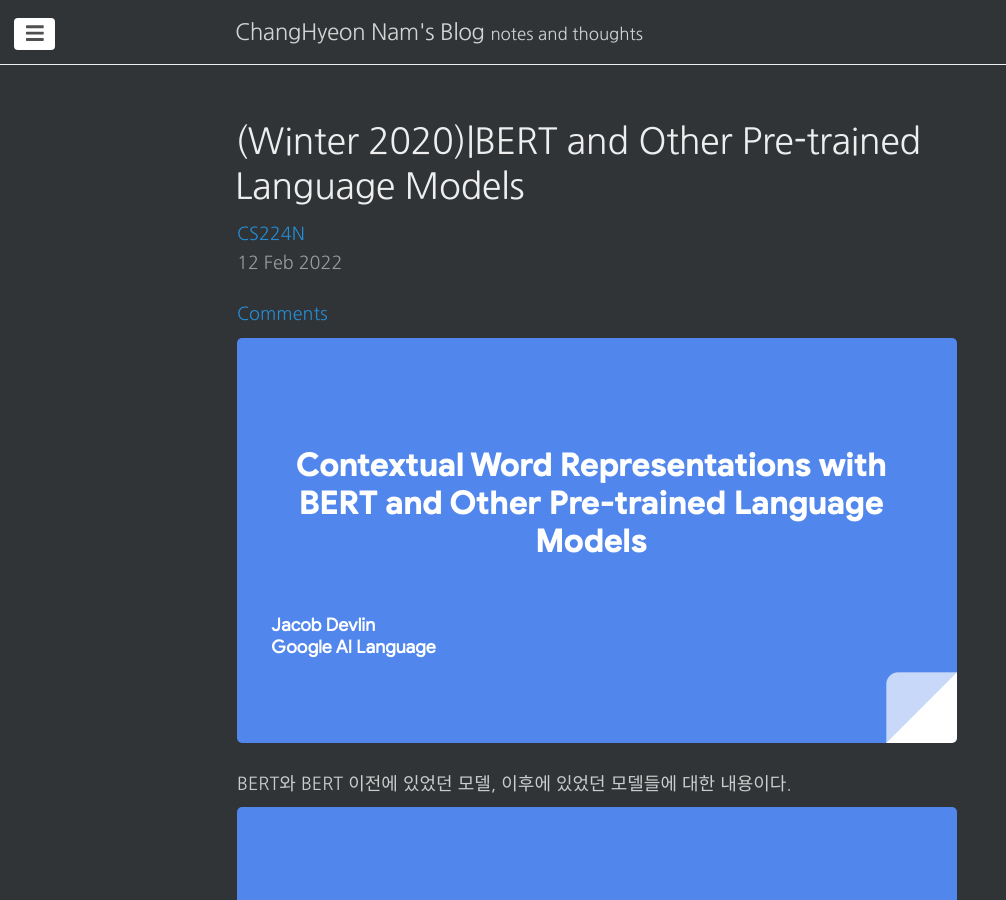
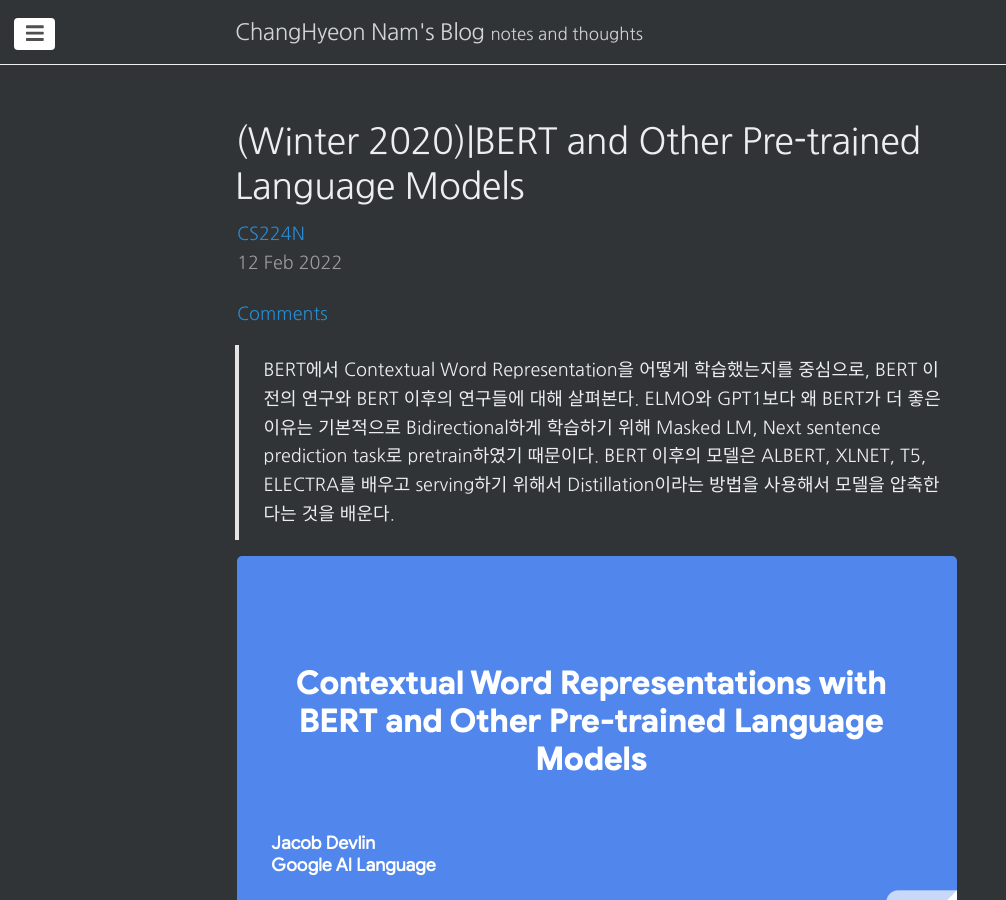
Before and after one commit to changhyeonnam/changhyeonnam.github.io, a Jekyll site: the page built from _posts/2022/2022-2-12-cs224n_2020.md, in a window 1280 px wide and 900 px high. Shown: the whole window, without its empty margins (0-1006 px from the left). Built offline with Jekyll 4.4.1, drawn with Linux system fonts in a browser that asks for light colours; nearby versions of some CDN libraries; comment, search, counter and statistics services are not loaded.

Commit message:
update BERT.md

```diff
--- a/_posts/2022/2022-2-12-cs224n_2020.md
+++ b/_posts/2022/2022-2-12-cs224n_2020.md
@@ -10,14 +10,18 @@
   changefreq : daily
   priority : 1.0
 ---
+> BERT에서 Contextual Word Representation을 어떻게 학습했는지를 중심으로, BERT 이전의 연구와 BERT 이후의 연구들에 대해 살펴본다. ELMO와 GPT1보다 왜 BERT가 더 좋은 이유는 기본적으로 Bidirectional하게 학습하기 위해 Masked LM, Next sentence prediction task로 pretrain하였기 때문이다. BERT 이후의 모델은 ALBERT, XLNET, T5, ELECTRA를 배우고 serving하기 위해서 Distillation이라는 방법을 사용해서 모델을 압축한다는 것을 배운다.
+>
 
 ![Untitled](/images/2022/cs224n/2020/a0.png)
 
 BERT와 BERT 이전에 있었던 모델, 이후에 있었던 모델들에 대한 내용이다.
 
+
 ![Untitled](/images/2022/cs224n/2020/a1.png)
 
 먼저 history, background에 대해 짚고 넘어간다.
+
 
 ![Untitled](/images/2022/cs224n/2020/a2.png)
 
@@ -25,9 +29,11 @@
 
 그리고 나서 word2vec, glove가 나왔고, 이 방법들은 학습할 때, 더 cheaper, scalable way였다.  word2vec, glove를 이용하여 billions of token을 하나의 CPU로 돌릴 수 있게 되었다.
 
+
 ![Untitled](/images/2022/cs224n/2020/a3.png)
 
 문제는 이러한 embedding이 context-free 방식으로 적용되었다는 것이다. 예를들어, bank가 위의 두 문장에서 같은 embedding값을 갖게 된다. 그래서 사람들은 단순한 single word가 아닌, word sense embedding과 같은 방식을 시도했다. 대부분의 단어가 context에 따라 다른 의미를 갖는다. ‘open the bank account’, ‘I went to the bank’라는 두개의 문장에 대해서도 semi-different sense가 존재한다.  그래서 우리는 contextual representation이 필요하다.
+
 
 ![Untitled](/images/2022/cs224n/2020/a4.png)
 
@@ -35,17 +41,21 @@
 
 좋은 결과가 나왔지만, 매우 좋지는 못했다. Corpus, model size가 LM과 같은 매우 크지 않고, 기존의 size를 사용했기 때문이다.
 
+
 ![Untitled](/images/2022/cs224n/2020/a5.png)
 
 2017년 Washington univ에서의 ELMo가 나왔다. LM을 big corpus(billion words)에 대해 big model (LSTM with 4000 hidden dimension with bidirectional model (왼쪽에서 오른쪽으로 학습하고, 오른쪽에서 왼쪽으로 학습한것을 concat))을 사용하였다. 그리고 이것을 contextual pretrained embeddings라 불렀다. ELMO에 기저하는 아이디어는 your existing model architecture를 바꾸는 게 아니고, 너가 갖고 있는 task-specific model architecture에 대해 예전엔 Globe embedding을 사용했다면 이제는 ELmo embedding을 input으로 넣는 것이다. 그 당시에 모든 task에서 state-of-art 를 달성했다. 왜냐하면 state - of- art model에 ELMO만 embedding으로 넣어주면 되었기 때문이다.
+
 
 ![Untitled](/images/2022/cs224n/2020/a6.png)
 
 그 다음 OpenAI가 2018년도에 Improving Language Understanding by Generative Pre-Training (GPT1)이라는 논문을 발표했다. ELMO와 유사하게 large corpus로 large language model(12-layer)을 학습했다. 그 당시에 open source model중 가장 큰 모델이었다. 그 당시에 발표자분은 너무 크다고 생각했다고 한다. 하지만 지금와서 생각해보면 이러한 depth(12-layer)가 crucial element 중 하나 였다. LM을 이용하여 finetune한 후, 마지막 token으로 classification task를 했고, state-of-art 를 달성 했다.
 
+
 ![Untitled](/images/2022/cs224n/2020/a7.png)
 
 BERT로 넘어가기 전에 transformer부터 짚고 넘어가겠다.  BERT, GPT를 잘 작동하게 한 precursor 중에 하나 이다.  이전에 수업에서 transformer를 배웠기 때문에 너무 자세히는 설명하지 않겠다.
+
 
 ![Untitled](/images/2022/cs224n/2020/a8.png)
 
@@ -55,9 +65,11 @@
 
 두번째 장점에 대해 얘기해 보곘다. 위 슬라이드 처럼 4개의 단어를 갖는 두개의 문장이 있다고 해보자. LSTM에서는 각 단어가 한번에 하나씩만 학습하게 된다. Modern hardware TPU, GPU에서는 matrix multiplication이 클수록 (값이 아니라 크기) 더 좋다 (빨라진다). LSTM에서는 작은 size의 batch를 사용할 수 밖에 없다. (sequence 개수에 따른 batch size) 하지만 Transformer에서는 batchsize가 total number of words이다.만약 500개의 단어로 이루어진 32개의 문장이 있다고 해보자. batch size는 500*512가 batchsize가 된다. (발표자는 32*512이라 했는데, max_length(word size)가 batch size가 되어야 맞는 것 같다.) 그러면 huge matrix multiplication을 하게되고, modern hardware의 이점을 모두 사용할 수 있게된다.
 
+
 ![Untitled](/images/2022/cs224n/2020/a9.png)
 
 이제는 BERT를 설명하겠다.
+
 
 ![Untitled](/images/2022/cs224n/2020/a10.png)
 
@@ -65,35 +77,43 @@
 
 또 다른 큰 이유는 bidirectional encoder에서 word들이 자기 자신들을 볼 수 있다는 것이다. (다음 슬라이드)
 
+
 ![Untitled](/images/2022/cs224n/2020/a11.png)
 
 Language Representation을 한다고 했을때, Unidirectional context에서는 항상 offset by 1이어야 하고, sentenece에 있는 모든 단어를 예측하게 된다. 이것은 꽤 좋은 sample efficiency를 보여준다. 왜냐하면 512 dimension을 갖고 있는 500개의 단어에 대해, 하나의 단어만 예측한다면 500번 반복해야 한다. 하지만 bidirectional-LSTM, transformer를 사용하면, 첫번째 layer이 후에 모든 단어가 자기 자신을 볼 수 있게 된다. (path back이 open되어있다.) 그래서 사실상 실제 prediction이 없다.
+
 
 ![Untitled](/images/2022/cs224n/2020/a12.png)
 
 그래서 간단한 solution으로, normal language model을 이용해서 학습하는 것이 아니라 k percent of words를 mask하여 사용하는 것이다. 이렇게 되면 bidirectional model을 사용할 수 있다. input에 대한 정보가없기 때문에 cheat할 수가 없다. 이 방법의 단점은 각 단어마다 많은 개수의 prediction은 할 수가 없게된다. k=15%라면 100% word에 대한 prediction이 아닌 15% of words만을 predictive하게 된다. 하지만 장점은 both direction으로 학습하기 때문에 더 rich한 model을 갖게된다. 여기서 k는 emprically하게 결정해야하는 hyperparameter중 하나이다. 15%가 optimal value이 었다. k에 대해 여러 값을 실험하는 이유는, 예를들어 50% masking을 사용한다고 했을떄, 더 많은 prediction은 할 수 있겠지만, context의 대부분을 mask out하게 되고, 어떠한 contextual model을 학습할 수 없게 된다.  하지만 만약에 문장에 대해 하나의 단어씩 mask한다면 optimal이겠지만, data processing, model training의 cost가 expensive하게된다. (compute-bounded) 그래서 %k에 대해 이와 같은 trade-off가 존재한다.
 
+
 ![Untitled](/images/2022/cs224n/2020/a13.png)
 
 BERT에서 매우 중요한 것 중 하나는, fine-tuning 할때 mask token은 unseen token이라는 것이다. 이것에 대한 해결 방법은 15% of words에 대해 prediction할 때, [mask] token을 100% replace하지 말라는 것이다. 80%는 [mask]로 replace하고, 10%는 random, 10%는 같은 것으로 유지한다. went to the 다음에 올 단어에 대해 [mask]로 100% 학습을 하게 되면, [mask]에 대해 예측된 것이 맞는지 틀린지 몰라서 위와 같은 방법을 사용한다.
+
 
 ![Untitled](/images/2022/cs224n/2020/a14.png)
 
 다른 종류의 BERT에 관한 detail은, 우리가 하고 있는 많은 task가 words를 학습하는 것이 아니라 sentence 사이의 relationship을 에측하는 것을 학습하길 원한다. 예를들어 주어진 질문에 대해, document의 어떠한 문장이 질문의 답인지 아닌지 물어보는 Q&A task가 있다. 그래서 word-level이 아닌 sentence-level로 학습하려 하는 것이다. 그래서 sentence-level로 학습하기 위해서, next-sentence task를 했다. 50%는 같은 document로 부터 두개의 문장을 가져오고, 50%는 random document에서 2개의 문장을 가져와서 was this real next sentence라는 것을 학습했다.
 
+
 ![Untitled](/images/2022/cs224n/2020/a15.png)
 
 Input Representation에 대해 살펴보자. normal transformer와 유사하다. 여기에 추가적인 embedding, segment embeddings가 있다. normal transformer와 같이 input에 대해 WordPiece segmentation을 한다. (roughly morphological한 값을 갖게)  30,000 word vocab을 사용한다. transformer와 동일하게 positional embedding을 사용한다. (LSTM과 다르게 locational awareness가 없기 때문에, 순서를 모른다라는 말씀!) 그리고 나서 Segment Embedding을 하는데 이것이 sentence A인지 B인지 구별한다. 이것은 older style과 반대되는데, 과거의 것들은 모든 파트에 대해 다른 encoder를 갖고 있는데, BERT는 하나의 sequence를 input으로 받는다. (하나의 Encoder로!)
 
+
 ![Untitled](/images/2022/cs224n/2020/a16.png)
 
 3B words (사실 2022년 현재의 다른 사람들이 만든 큰 모델보다 크진 않다.) 당시에는 제일 큰 모델이었다.
+
 
 ![Untitled](/images/2022/cs224n/2020/a17.png)
 
 Fine tuning Procedure에 대한 내용이다. 위의 두가지 task에 대해 pretrain하였다. 다른 embedding 값을 갖고 있는 multiple sentence로 이루어져 있는 input sequence에 대해, transformer model로 feed한다.
 
 위에서 언급하지 않은 special embedding [CLS], [SEP]이 있는데, next-sentence prediction task를 학습하기 위해 사용한 것으로, 이 embedding이 intrinsic하게 유용하지는 않다. 12 or 24 layer model의 weight가 유용하다. 그래서 전체 모델을 fine-tuning 하기 위해서는 silent part만을 골라서 down-stream task에 사용할 수 있다.
+
 
 ![Untitled](/images/2022/cs224n/2020/a18.png)
 
@@ -103,57 +123,71 @@
 
 BERT가 매우큰 impact을 갖는 이유를 물리학자 비유해 보면, 많은 research 분야(problem)를 없애버리는 엄청난 theory가 end-goal일 것이고, 이와 유사하게 down-stream task를 해결해버렸다.
 
+
 ![Untitled](/images/2022/cs224n/2020/a19.png)
 
 위의 GLUE Result는 대부분 sentence pair 또는 sentence classification task에 관한 것이다. BERT Large에 대해서 놀라운 점은 tiny example에 대해서도 가장 성능이 좋았다는 것이다.  매우 큰 모델을 pretrain하지 않고 작은 데이터 셋에 대해 학습하면  overfit 되버리게 된다. 그래서 얼마나 큰  pretrain model이 좋은 성능을 보일지 제한이 없는 것처럼 보인다.
+
 
 ![Untitled](/images/2022/cs224n/2020/a20.png)
 
 위 슬라이드는 Question Answering dataset인데, 질문에 대해 답이 없는 경우에 “no anwser’라고 대답할 수 있어야 한다. 이 task에 대해 BERT가 그 당시에 state-of-art를 달성했다. 현재는 Human performance를 능가했다.
 
+
 ![Untitled](/images/2022/cs224n/2020/a21.png)
 
 위의 plot들은 모두 BERT based sized model들이다. 빨간색은 next sentence를 제거한 경우이고, 이러한 task가 중요한지 아닌지 알수있다. 노란색은 bidirectional을 고려하지 않은 모델이다. MRPC, SQuAD와  같은 task는 span labeling task이고, GPT-1의 경우 context없이 시작하고,끝나는 지점을 알 수 없다.
+
 
 ![Untitled](/images/2022/cs224n/2020/a22.png)
 
 Masked LM을 사용하면 15%의 단어만 예측하는 반면, Left-to-Right LM 방식을 사용하면 100%의 단어를 예측하여 학습하게 된다. 두가지 방법에 대해 converge하는 경향성을 나타내는 그래프이다.수렴하는 데 BERT가 더 오래 걸리지만  Bidirectionality가 중요하기 때문에 전체 수렴한 값은 훨씬 크게 된다.
 
+
 ![Untitled](/images/2022/cs224n/2020/a23.png)
 
 두가지 그래프를 비교하지말아라 (대응되지 않는 값들이다. 다른 데이터셋을 사용함). 주의해서 봐야할 것은 parameter의 개수이다. 기존의 rule of thumb은 매우 적은 label에 대해 parameter가 많아지면 overfit한다는 것인데, 여기서 더 이상 그 말이 맞지 않는다.
+
 
 ![Untitled](/images/2022/cs224n/2020/a24.png)
 
 그리고 BERT가 다른 model에 비해 성공적인 이유가 또한 open source release에 있었다고 한다. 위의 list가 open source release할때 중요한 것들이다.
 
+
 ![Untitled](/images/2022/cs224n/2020/a25.png)
 
 이 BERT를 다양한 방법으로 향상시킨 5가지 Post-BERT 모델에 대해 설명하겠다.
+
 
 ![Untitled](/images/2022/cs224n/2020/a26.png)
 
 첫번째로 RoBERTA에 관한 것이다. 여기서 보여준 것은 BERT가 매우 under-trained 되었다는 것이다. improved mask, 더 많은 Epoch 등을 이용해 학습했다.
 
+
 ![Untitled](/images/2022/cs224n/2020/a27.png)
 
 XLNET에서는 Transformer-XL을 사용했는데, 이것은 relative position embedding을 사용한다는 점에서 다르다. Absolute position embedding에서의 문제점은 모든 단어가 위치에 대해 특정한 값을 갖고 이를  실제 현실에서 고려하면 quadratic number of relationship을 갖는다는 것이고, 매우 큰 크기의 문장에서 N^2의 relation ship을 갖게 된다. Relative position embedding에서는 ‘how much dog attend to hot’과 같은 것을 고려한다.  이 방법이 긴 문장에서 이전 방법보다 더 잘 작동한다.
+
 
 ![Untitled](/images/2022/cs224n/2020/a28.png)
 
 두번째는 pretraining에 대한 것으로,  Permutation Language modeling대한 것이다. Left to right LM에서는 모든 단어를 Left to right으로 예측한다. 하지만 XLNET에서는 모든 단어에 대해 randomly permute order로 예측한다. 예를들어 1→4→2→3, 4→3→1→2 순서로 학습할 수 있다. 이 방법은 꽤 valid한 way이고, well-formed probability distribution을 얻는데, 그 이유는 원래와 같이 한번에 하나의 단어만 predict하기 때문이다. 이것을 Transformer에서 매우 효율적으로 구현할 수 있는데, 단순히 attention probability를 mask out 하면된다. 그래서 각 sentence에 대해 single permutation을 하게 갖게되고, 이것으로 bidirectional model을 더 효유적으로 학습할 수 있게 된다. 왜냐하면 각 단어가 right, left 고르게 condition하게 되기 때문이다. LSTM에서는 fixed order때문에 이 방법을 적용할 수 없다.
 
+
 ![Untitled](/images/2022/cs224n/2020/a29.png)
 
 XLNET이 RoBERTa와 거의 비슷한 성능을 보이지만 technique면에서는 좀 더 innovation했다.
+
 
 ![Untitled](/images/2022/cs224n/2020/a30.png)
 
 다음 모델은 ALBERT : Lite BERT for self-supervised learning이라는 모델이다. 몇가지 멋진 innovation이 있는데, 아이디어는 massive parameter sharing에 관한 것이다. Parameter를 share하게 되면 더 좋은 LM은 얻지 못하게 되지만, 더 좋은 sample efficiency를 갖게된다. 즉, 덜 overfit하게 된다. billion parameter를 갖고 있을때, 매우 적은 데이터에 대해 매우 빠르게 overfit 할것이다. 하지만 더 적은 parameter를 갖고 있다면 덜 overfit할 것이다. 그래서 2가지 major innovation중 하나는 word embedding을 사용하지 않는것이다. word embedding은 매우 큰데, 그 사이즈는 vocab_size * num_word * hidden_size이고, 이것은 hidden layer보다 더 커지게 된다. 그래서 factorized embedding data를 사용하는 것이다. 위와 같이 matrix multiplication을 통해 100kx1024의 matrix를 갖게된다. 하지만 실제로는 더 적은 parameter를 갖는다. parameter tying은 아니지만, 적절한 방법으로 parameter reduction을 할 수 있게 된다.
 
+
 ![Untitled](/images/2022/cs224n/2020/a31.png)
 
 두번째 innovation은 cross-layer parameter sharing이다. Universal transformer에서 했던 것인데, 사용하고 있는 bunch of transformer layer에 대해 all 12 layer가 같은 parameter를 공유하는 것이다. 그래서 BERT보다 훨씬 적은 parameter를 갖게되고, 덜 overfit해진다. XLNet이나 RoBERTa에 비해 state-of-art를 달성 했다. ALBERT에 대해 명심해야할 것 중 하나는 parameter에 대해 light할 뿐, 빠르진 않다. 여전히 pretrainnig해야하는 양을 줄이는 방법을 찾진 못했다.
+
 
 ![Untitled](/images/2022/cs224n/2020/a32.png)
 
@@ -168,37 +202,46 @@
 
 위의 것들 이상에 대해 명확하게 하기 위해 노력했다.
 
+
 ![Untitled](/images/2022/cs224n/2020/a33.png)
 
 그래서 모든 task에서 state-of-art를 달성했다. 그래서 결론은 bigger model, training more data, more clean data가 중요하다는 것이었다. (다른 aspect이 아니라)
+
 
 ![Untitled](/images/2022/cs224n/2020/a34.png)
 
 Newest paper 중 하나인 ELECTRA이 있다. Instead of training to generate output, just train discriminator. Local Language model으로 generate하고 discriminator로 original인지 replace인지 학습하게 된다. pre-training을 위해 더 좋은 sample efficiency를 갖는다. weak model에 대해 위의 방법을 사용하여 strong model로 만들 수 있다.
 
+
 ![Untitled](/images/2022/cs224n/2020/a35.png)
 
 FLOPs를 보면 BERT-Large 유사하게 많은 양을 연산해야 했다. 즉 state-of-art의 성능을 내려면 sota 만큼의 연산을 해야한다는 뜻이 된다. 그래서 pretrained model을 cheaper하게 아직은 사용할 수 없었다.
+
 
 ![Untitled](/images/2022/cs224n/2020/a36.png)
 
 머자막으로 이러한 모델을 어떻게 serve할까. incredibly expensive to train, nobody has been to figure how to make that faster.
 
+
 ![Untitled](/images/2022/cs224n/2020/a37.png)
 
 Google Search , Bing Search에 BERT와 같은 model을 사용했따. 이것을 어떻게 하고 있을까?
+
 
 ![Untitled](/images/2022/cs224n/2020/a38.png)
 
 그것에 대한 해답은 Distillation 또는 model compression에 있다. pretrained LM에 사용한 Distillation은 매우 간단한 technique이다. (하지만 그것이 의미하는 바를 오해하기 쉽다.) pretrained model 자체를 압축하는 것이 아니라, task에 대해 fine-tune한 후에 압축하는 것이다.
 
+
 ![Untitled](/images/2022/cs224n/2020/a39.png)
 
 하지만 여전히 처음엔 big model을 학습시켜야 하므로 training cost를 줄여주지는 않는다. Inference time에서는 매우 작은 cost로 서비스를 할 수 있게 된다.
 
+
 ![Untitled](/images/2022/cs224n/2020/a40.png)
 
 그렇다면 질문은 왜 이렇한 distillation이 잘 작동하는 걸까? LM은 NLP task의 궁국적인 task이다. 매우큰 LM을 학습할떄, 많은 개수의 latent feature를 학습하게 되고, latent feature가 finetuning에서의 weight에 반영된다. Distillation이 이러한 feature에만 focus하게 도와준다.
+
 
 ![Untitled](/images/2022/cs224n/2020/a41.png)
 
```
